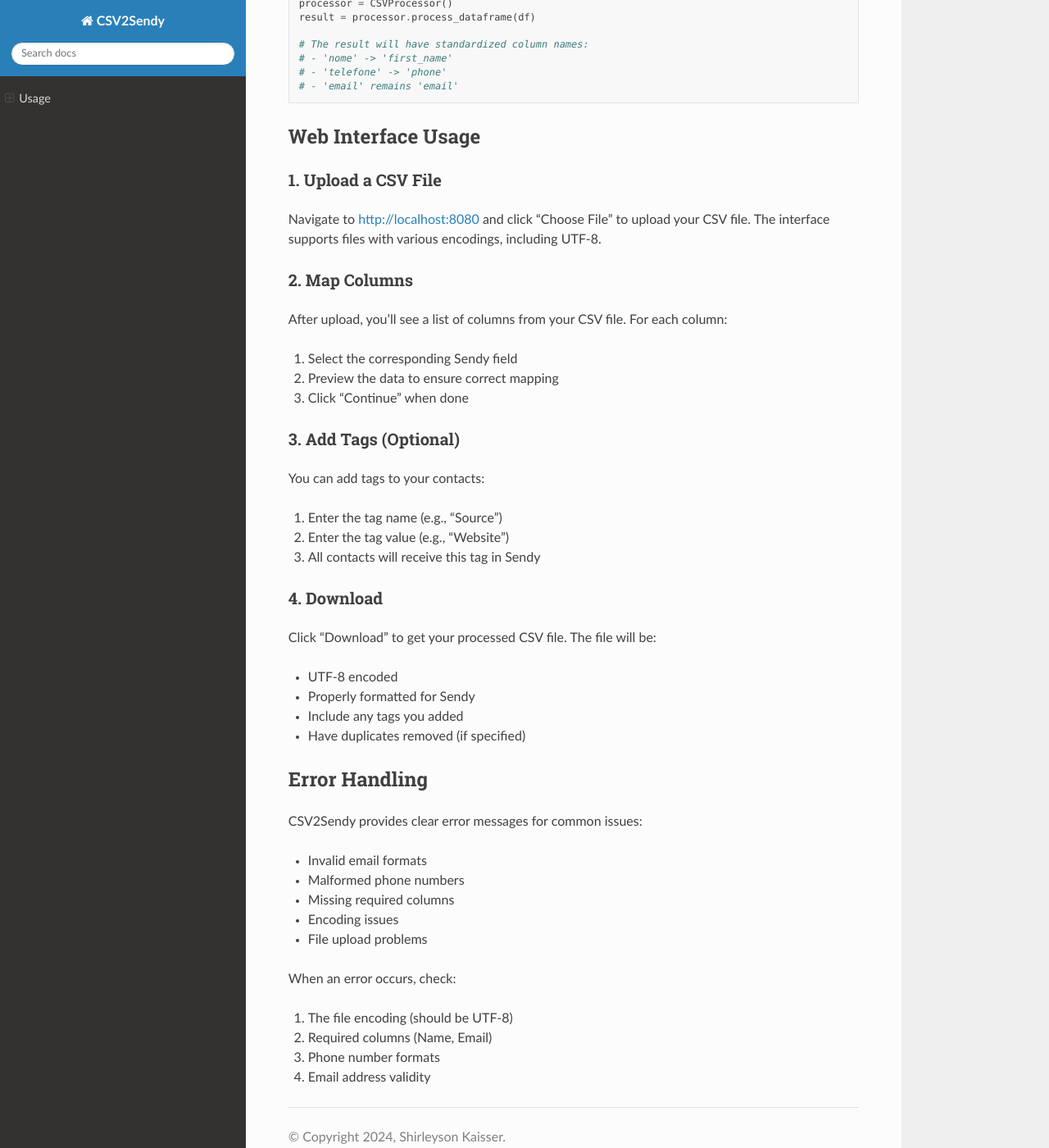
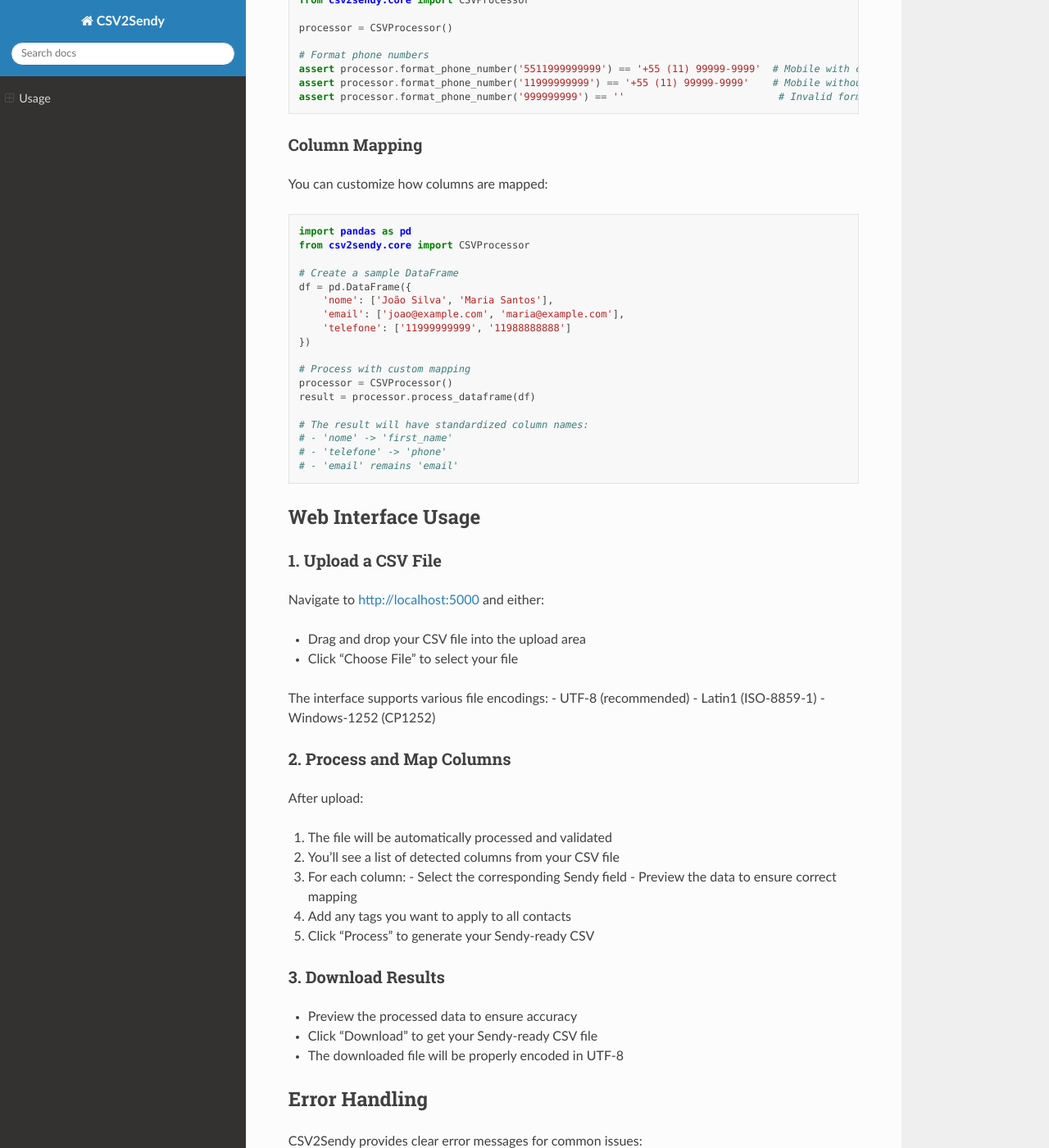
Before and after one commit to skaisser/csv2sendy, a Sphinx documentation site: the page built from docs/usage.rst, in a window 1280 px wide and 1400 px high, scrolled down 1405 px. Shown: the whole window at 82% size. Built offline with Sphinx 7.4.7 and the Read the Docs theme 3.1.0, drawn with Linux system fonts in a browser that asks for light colours; some of the changed text lies outside the part shown.

```diff
--- a/docs/usage.rst
+++ b/docs/usage.rst
@@ -10,10 +10,17 @@ CSV2Sendy provides a web interface for processing CSV files. To start the web se
 
    python -m csv2sendy.web.app
 
-Then open your browser and navigate to http://localhost:8080
+Then open your browser and navigate to http://localhost:5000
 
 The web interface provides:
-- File upload with UTF-8 encoding support
+
+.. image:: images/web-interface.png
+   :alt: CSV2Sendy Web Interface
+   :align: center
+
+Features:
+- Drag & drop file upload with UTF-8 encoding support
+- Automatic CSV processing and validation
 - Interactive column mapping
 - Tag management
 - Preview and download capabilities
@@ -87,36 +94,35 @@ Web Interface Usage
 1. Upload a CSV File
 ~~~~~~~~~~~~~~~~~~~
 
-Navigate to http://localhost:8080 and click "Choose File" to upload your CSV file.
-The interface supports files with various encodings, including UTF-8.
+Navigate to http://localhost:5000 and either:
 
-2. Map Columns
-~~~~~~~~~~~~~
+- Drag and drop your CSV file into the upload area
+- Click "Choose File" to select your file
 
-After upload, you'll see a list of columns from your CSV file. For each column:
+The interface supports various file encodings:
+- UTF-8 (recommended)
+- Latin1 (ISO-8859-1)
+- Windows-1252 (CP1252)
 
-1. Select the corresponding Sendy field
-2. Preview the data to ensure correct mapping
-3. Click "Continue" when done
+2. Process and Map Columns
+~~~~~~~~~~~~~~~~~~~~~~~~~
 
-3. Add Tags (Optional)
-~~~~~~~~~~~~~~~~~~~~~
+After upload:
 
-You can add tags to your contacts:
+1. The file will be automatically processed and validated
+2. You'll see a list of detected columns from your CSV file
+3. For each column:
+   - Select the corresponding Sendy field
+   - Preview the data to ensure correct mapping
+4. Add any tags you want to apply to all contacts
+5. Click "Process" to generate your Sendy-ready CSV
 
-1. Enter the tag name (e.g., "Source")
-2. Enter the tag value (e.g., "Website")
-3. All contacts will receive this tag in Sendy
+3. Download Results
+~~~~~~~~~~~~~~~~~~
 
-4. Download
-~~~~~~~~~~
-
-Click "Download" to get your processed CSV file. The file will be:
-
-- UTF-8 encoded
-- Properly formatted for Sendy
-- Include any tags you added
-- Have duplicates removed (if specified)
+- Preview the processed data to ensure accuracy
+- Click "Download" to get your Sendy-ready CSV file
+- The downloaded file will be properly encoded in UTF-8
 
 Error Handling
 -------------
```
Also changed, not shown: docs/index.rst (+36 -7 lines).
